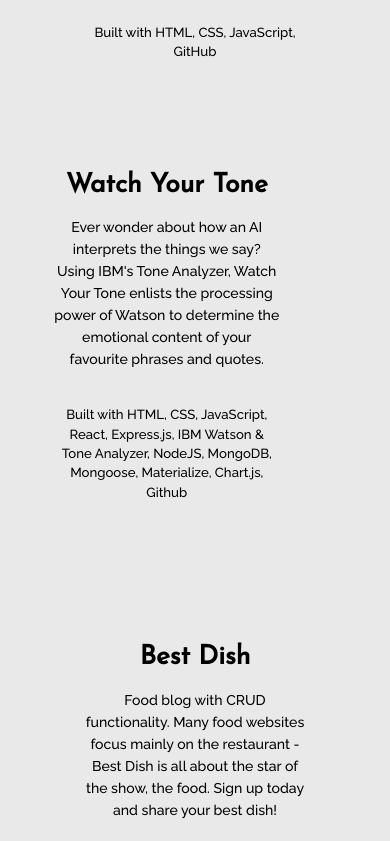
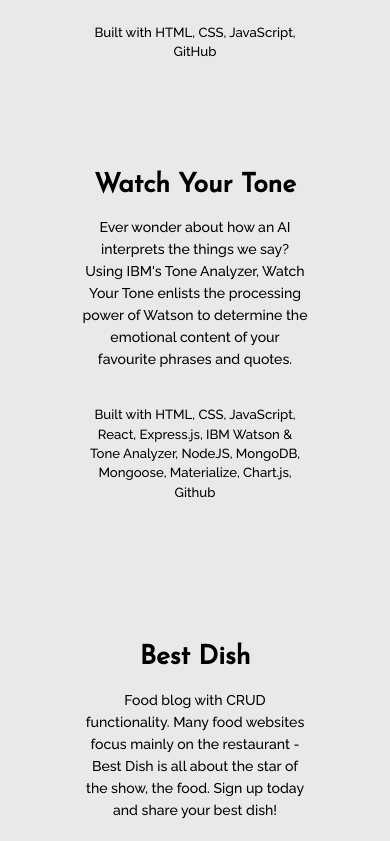
Before and after one commit to jdomo/jd-portfolio, a React (Create React App) app: page / in a window 390 px wide. Shown: the part 1917-2758 px from the top of the page. Built offline with nearby package versions, Linux system fonts and the light colour scheme.

Commit message:
all projects centered on mobile

```diff
--- a/src/css/style.css
+++ b/src/css/style.css
@@ -164,8 +164,8 @@ header {
       margin-right: 5rem; }
       @media (max-width: 931px) {
         .row [class^="col-"]:not(:last-child) {
-          margin-right: 0;
-          margin-left: 0; } }
+          display: table;
+          margin: 0 auto; } }
     @media (max-width: 931px) {
       .row [class^="col-"] {
         float: none; } }
--- a/src/sass/layout/_grid.scss
+++ b/src/sass/layout/_grid.scss
@@ -14,8 +14,10 @@
       margin-right: $gutter-horizontal;
 
       @include respond($respond-nav-shrink) {
-        margin-right: 0;
-        margin-left: 0;
+        // margin-right: 0;
+        // margin-left: 0;
+        display: table;
+        margin: 0 auto;
       }
     }
     @include respond($respond-nav-shrink) {
```
